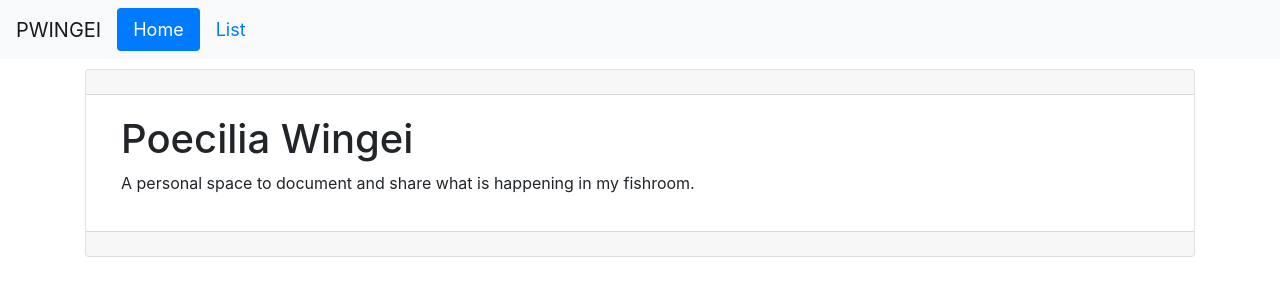
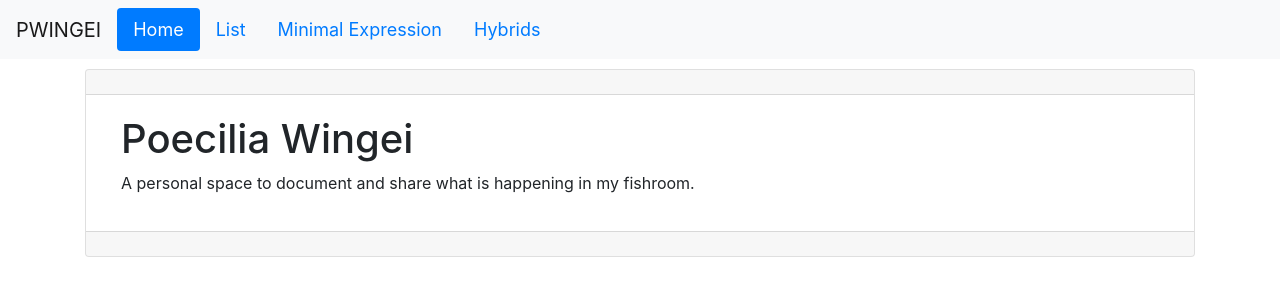
Before and after one commit to danielgrummon/PwingeiFrontend, an Angular app: page /welcome in a window 1280 px wide. Shown: the top 300 px of the page. Built offline with nearby package versions, Linux system fonts and the light colour scheme.

Commit message:
adding content

```diff
--- a/src/app/app.component.ts
+++ b/src/app/app.component.ts
@@ -8,6 +8,8 @@ import { Component } from '@angular/core';
       <ul class='nav nav-pills'>
         <li><a class='nav-link' routerLinkActive='active' [routerLink]="['/welcome']">Home</a></li>
         <li><a class='nav-link' routerLinkActive='active' [routerLink]="['/list']">List</a></li>
+        <li><a class='nav-link' routerLinkActive='active' [routerLink]="['/minimalist']">Minimal Expression</a></li>
+        <li><a class='nav-link' routerLinkActive='active' [routerLink]="['/hybrids']">Hybrids</a></li>
       </ul>
   </nav>
   <div class='container'>
```
